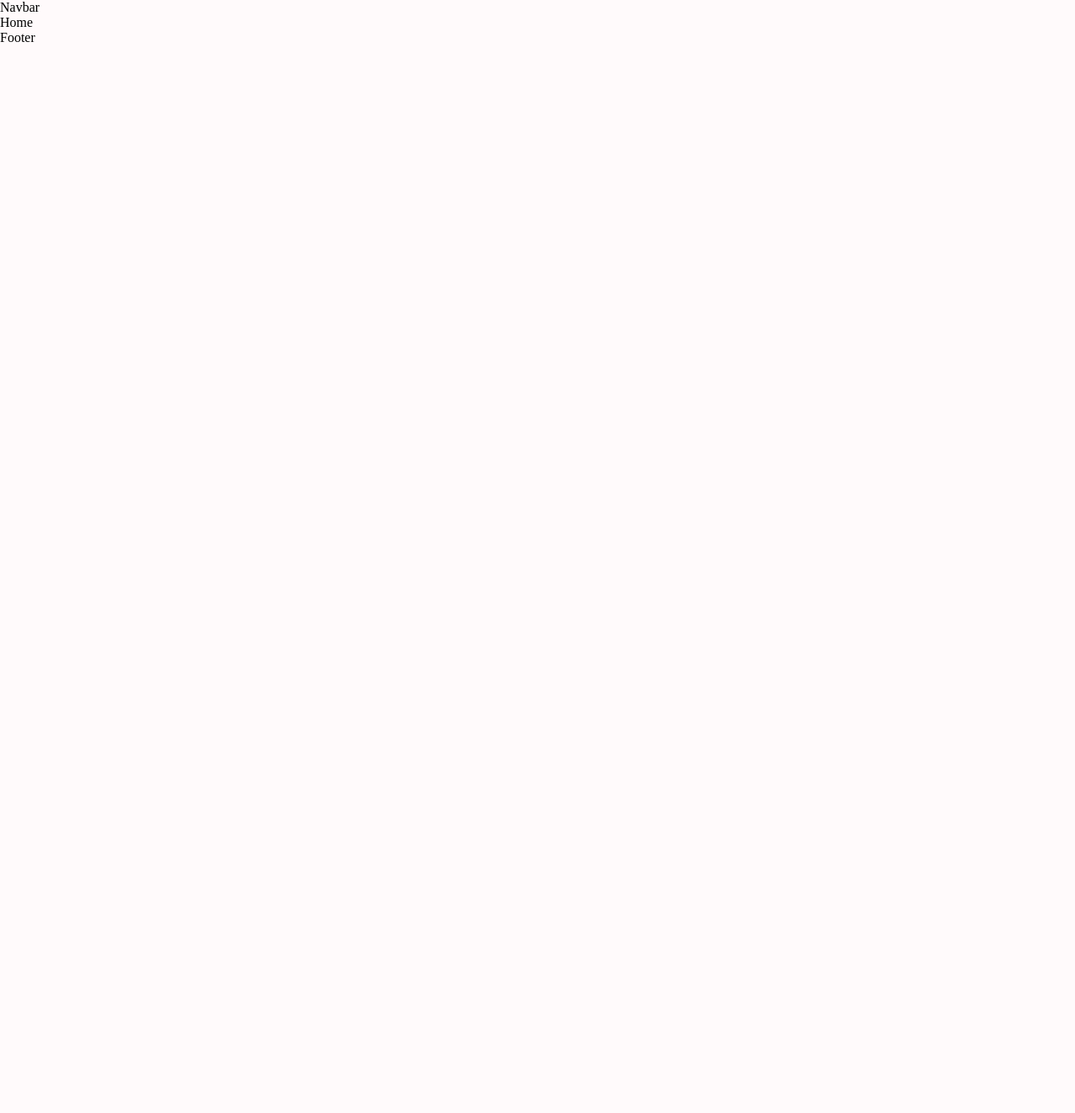
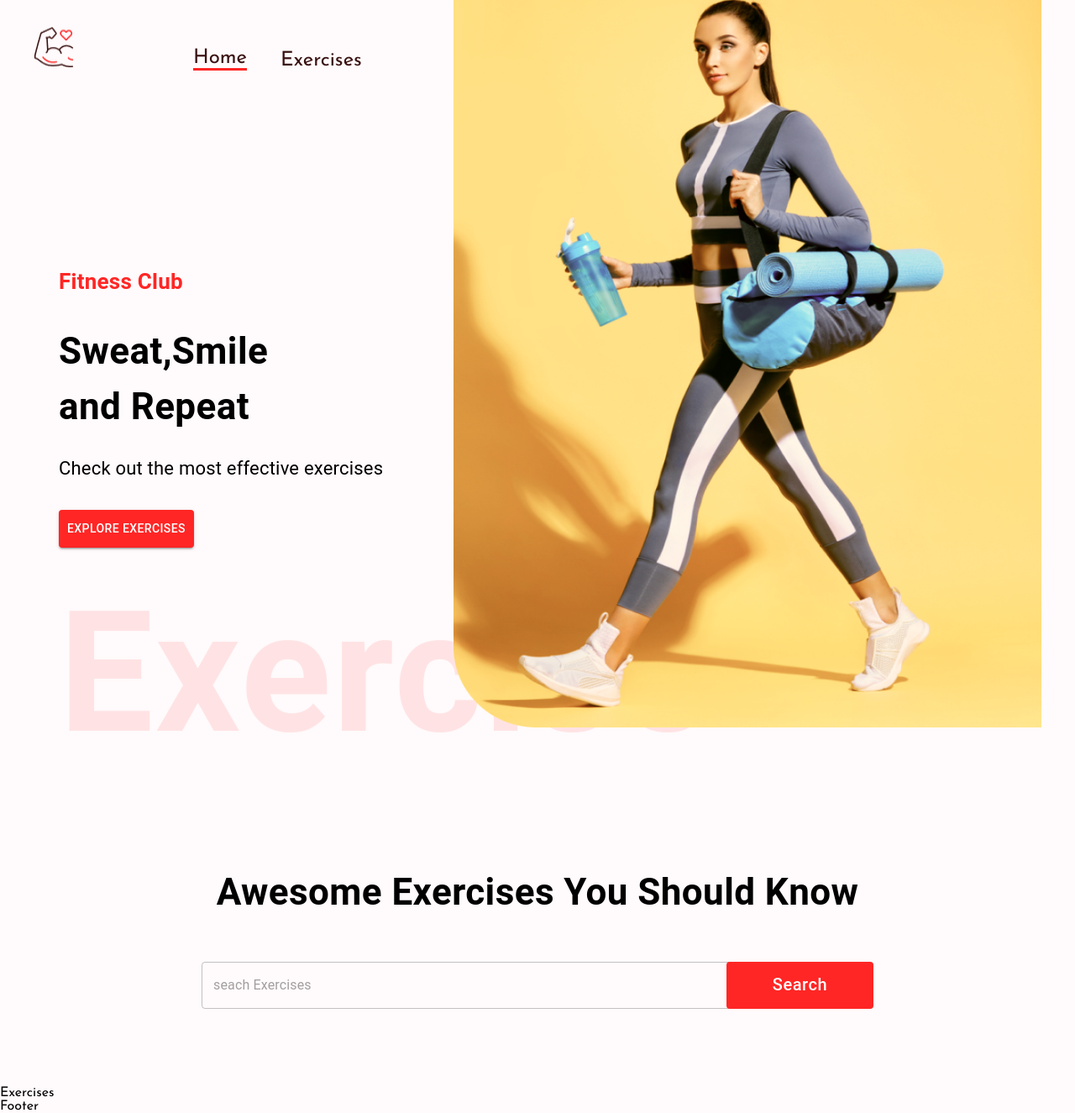
Before and after one commit to Whitneyjoymuchira/gym-app, a React (Vite) app: page / in a window 1280 px wide. Shown: the whole page at 84% size. Before the commit the page ends 800 px from the top, so only its background shows below. Built offline with nearby package versions, Linux system fonts and the light colour scheme.

Commit message:
home page done

```diff
--- a/src/App.css
+++ b/src/App.css
@@ -1,3 +1,5 @@
+@import url('https://fonts.googleapis.com/css2?family=Josefin+Sans&display=swap');
+
 body {
     font-family: 'Josefin Sans';
     background-color: #FFFAFB;
--- a/src/App.jsx
+++ b/src/App.jsx
@@ -9,7 +9,9 @@ import Footer from './Components/Footer'
 
 function App() {
   return (
-  <Box width="400px">
+  <Box width="400px" sx={{width:{xl:"1488px"}}}
+  m="auto"
+  >
 <Navbar />
 <Routes>
   <Route path='/'  element={<Home />}/>
--- /dev/null
+++ b/src/Components/Exercises.jsx
@@ -0,0 +1,9 @@
+import React from 'react'
+
+function Exercises() {
+  return (
+    <div>Exercises</div>
+  )
+}
+
+export default Exercises
--- /dev/null
+++ b/src/Components/HeroBanner.jsx
@@ -0,0 +1,66 @@
+import React from "react";
+import { Box, Stack, Typography, Button } from "@mui/material";
+import HeroBannerImage from "../assets/images/banner.png";
+
+function HeroBanner() {
+  return (
+    <Box
+      sx={{
+        mt: {
+          lg: "212px",
+          xs: "70px",
+        },
+        ml: {
+          sm: "50px",
+        },
+      }}
+      position="relative"
+      p="20px"
+    >
+      <Typography color="#FF2625" fontWeight="600" fontSize="26px">
+        Fitness Club
+      </Typography>
+      <Typography
+        fontWeight="700"
+        sx={{
+          fontSize: {
+            xs: "40px",
+            lg: "44px",
+          },
+        }}
+        mb="23px"
+        mt="30px"
+      >
+        Sweat,Smile <br /> and Repeat
+      </Typography>
+      <Typography fontSize="22px" lineHeight="35px" mb={4}>
+        Check out the most effective exercises
+      </Typography>
+      <Button
+        variant="contained"
+        color="error"
+        href="#exercises"
+        sx={{
+          backgroundColor: "#ff2625",
+          padding:"10px"
+        }}
+      >
+        EXPLORE EXERCISES
+      </Button>
+      <Typography
+        fontWeight={600}
+        color="#ff2625"
+        sx={{
+          opacity: 0.1,
+          display: { lg: "block", xs: "none" },
+        }}
+        fontSize="200px"
+      >
+        Exercise
+      </Typography>
+      <img src={HeroBannerImage} alt="workout banner" className="hero-banner-img" />
+    </Box>
+  );
+}
+
+export default HeroBanner;
--- a/src/Components/Navbar.jsx
+++ b/src/Components/Navbar.jsx
@@ -1,9 +1,67 @@
-import React from 'react'
-
+import React from "react";
+import { Link } from "react-router-dom";
+import { Stack } from "@mui/material";
+import logo from "../assets/images/Logo.png";
 function Navbar() {
   return (
-    <div>Navbar</div>
-  )
+    <Stack
+    direction="row"
+    justifyContent="space-around"  sx={{
+        gap:{
+            sm:"122px",
+            xs:"40px"
+        },
+        mt:{
+            sm:"32px",
+            xs:"0px"
+        },
+        justifyContent:"none"
+    }}
+    px="20px"
+
+
+    >
+      <Link to="/">
+        <img
+          src={logo}
+          alt="logo"
+          style={{
+            width: "48px",
+            height: "48px",
+            margin: "0 20px",
+          }}
+        />
+      </Link>
+      <Stack
+      direction="row"
+      gap="40px"
+      fontSize="24px"
+      alignItems="flex-end"
+
+      >
+        <Link
+          to="/"
+          style={{
+            textDecoration: "none",
+            color: "#3A1212",
+
+            borderBottom: "3px solid #FF2625",
+          }}
+        >
+          Home
+        </Link>
+        <a
+          href="#exercises"
+          style={{
+            textDecoration: "none",
+            color: "#3A1212",
+          }}
+        >
+          Exercises
+        </a>
+      </Stack>
+    </Stack>
+  );
 }
 
-export default Navbar
+export default Navbar;
--- /dev/null
+++ b/src/Components/SearchExercises.jsx
@@ -0,0 +1,81 @@
+import React from "react";
+import { useEffect, useState } from "react";
+import { Box, Stack, Typography, TextField, Button } from "@mui/material";
+
+function SearchExercises() {
+
+  const [search, setSearch]=useState('')
+
+
+  const handleSearch=async()=>{
+if(search){
+  const ExerciseData=await fetchData
+}
+  }
+  return (
+    <Stack alignItems="center" mt="37px" justifyContent="center" p="20px">
+      <Typography
+        fontWeight={700}
+        sx={{
+          fontSize: {
+            lg: "44px",
+            xs: "30px",
+          },
+        }}
+        mb="50px"
+        textAlign="center"
+      >
+        Awesome Exercises You Should Know
+      </Typography>
+      <Box position="relative" mb="72px">
+        <TextField
+          sx={{
+            input: {
+              fontWeight: "700px",
+              border: "none",
+              borderRadius: "4px",
+            },
+            width: {
+              lg: "800px",
+              xs: "350px",
+            },
+            bakgroundColor: "#fff",
+            borderRadius: "40px",
+          }}
+          height="76px"
+          value={search}
+          onChange={(event) => {
+          setSearch(event.target.value.toLowerCase())
+          }}
+          placeholder="seach Exercises"
+          type="text"
+        />
+        <Button
+        onClick={handleSearch}
+          className="Search-btn"
+          sx={{
+            bgcolor: "#FF2625",
+            color: "#fff",
+            textTransform: "none",
+            width: {
+              lg: "175px",
+              xs: "80px"
+            },
+            fontSize: {
+              lg: "20px",
+              xs: "14px"
+            },
+            height: "56px",
+            position: "absolute",
+            right:"0"
+
+          }}
+        >
+          Search
+        </Button>
+      </Box>
+    </Stack>
+  );
+}
+
+export default SearchExercises;
--- a/src/Pages/Home.jsx
+++ b/src/Pages/Home.jsx
@@ -1,9 +1,17 @@
-import React from 'react'
+import React, { useState } from "react";
+import { Box } from "@mui/material";
+import HeroBanner from "../Components/HeroBanner";
+import SearchExercises from "../Components/SearchExercises";
+import Exercises from "../Components/Exercises";
 
 function Home() {
   return (
-    <div>Home</div>
-  )
+    <Box>
+      <HeroBanner />
+      <SearchExercises />
+      <Exercises />
+    </Box>
+  );
 }
 
-export default Home
+export default Home;
```
Also changed, not shown: src/Utils/fetchData.jsx (added, +12 -0 lines), 1 other file (tests, documents, lock files or other folders).
